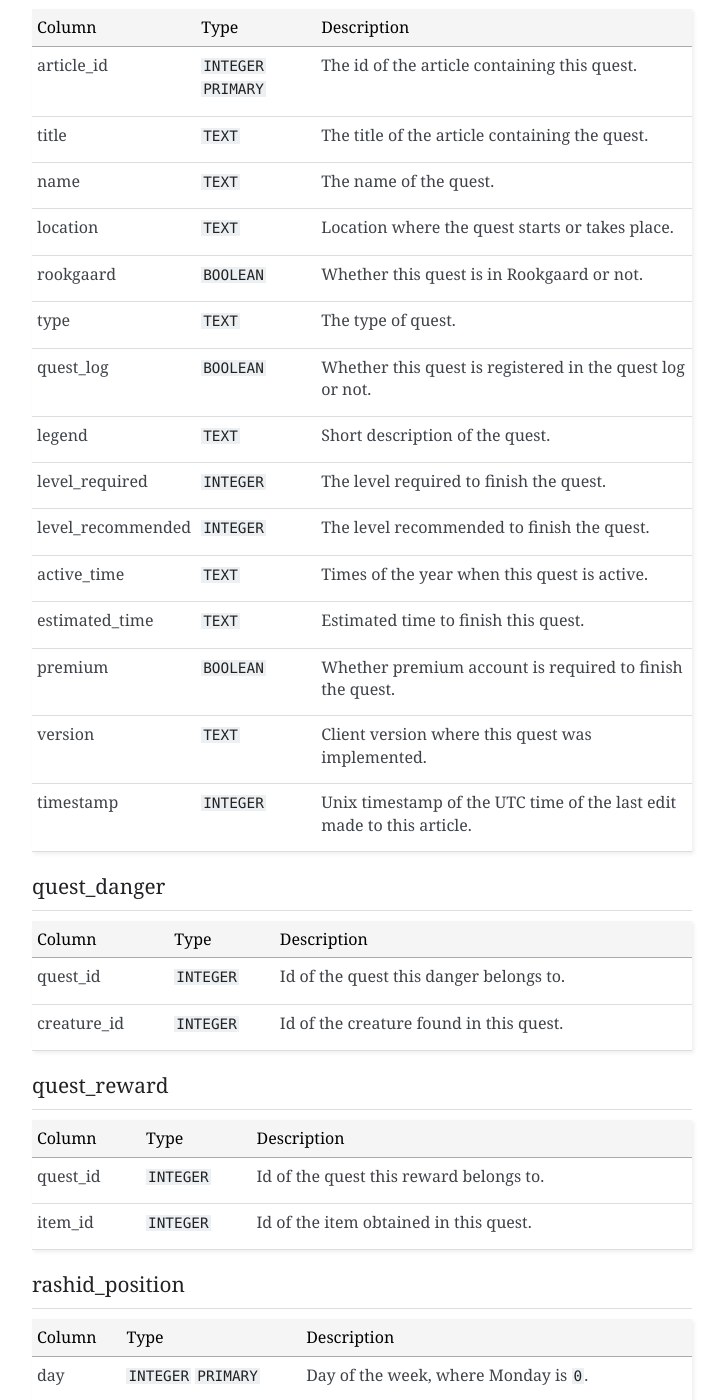
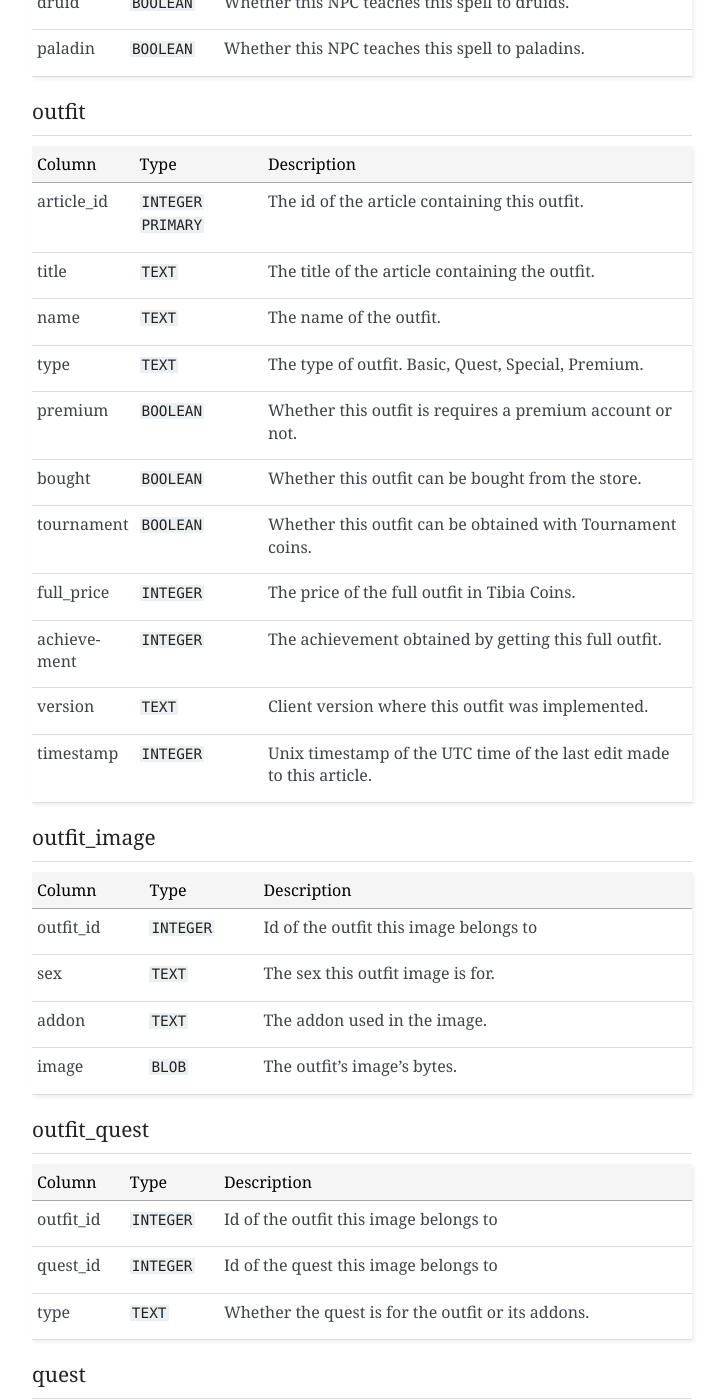
Before and after one commit to Galarzaa90/tibiawiki-sql, a Sphinx documentation site: the page built from docs/schema.rst, in a window 1280 px wide and 1400 px high, scrolled down 13645 px. Shown: the whole window, without its empty margins (388-1112 px from the left). Built offline with Sphinx 7.4.7, drawn with Linux system fonts in a browser that asks for light colours; some of the changed text lies outside the part shown.

Commit message:
Added type column to outfit_quest - Added TibiaWiki logo to documentation index - Added new tables to schema documentation

```diff
--- a/docs/index.rst
+++ b/docs/index.rst
@@ -20,6 +20,10 @@ TibiaWikiSQL is a script that generates a SQLite database from TibiaWiki article
 
 This allows you to have all the data available at once, as well as take advantage of the features of a relational database.
 
+All information is gathered from TibiaWiki, click the image to visit and contribute to the project!
+
+.. image:: images/TibiaWiki.gif
+   :target: https://tibia.fandom.com
 
 * :ref:`genindex`
 * :ref:`modindex`
--- a/docs/schema.rst
+++ b/docs/schema.rst
@@ -53,6 +53,12 @@ Tables
 | `npc_offer_sell`_     | Contains all the NPCs’ sell offers.             |
 +-----------------------+-------------------------------------------------+
 | `npc_spell`_          | Contains all the spells NPCs teach.             |
++-----------------------+-------------------------------------------------+
+| `outfit`_             | Contains information for all outfits.           |
++-----------------------+-------------------------------------------------+
+| `outfit_image`_       | Contains images for all outfits.                |
++-----------------------+-------------------------------------------------+
+| `outfit_quest`_       | Contains outfit and addon rewards for quests.   |
 +-----------------------+-------------------------------------------------+
 | `quest`_              | Contains information for all quests.            |
 +-----------------------+-------------------------------------------------+
@@ -663,6 +669,64 @@ npc_spell
 |          |             | paladins.                                  |
 +----------+-------------+--------------------------------------------+
 
+
+outfit
+~~~~~~
++-------------+-------------+------------------------------------------------------------+
+|   Column    |    Type     |                        Description                         |
++=============+=============+============================================================+
+| article_id  | ``INTEGER`` | The id of the article containing this outfit.              |
+|             | ``PRIMARY`` |                                                            |
++-------------+-------------+------------------------------------------------------------+
+| title       | ``TEXT``    | The title of the article containing the outfit.            |
++-------------+-------------+------------------------------------------------------------+
+| name        | ``TEXT``    | The name of the outfit.                                    |
++-------------+-------------+------------------------------------------------------------+
+| type        | ``TEXT``    | The type of outfit. Basic, Quest, Special, Premium.        |
++-------------+-------------+------------------------------------------------------------+
+| premium     | ``BOOLEAN`` | Whether this outfit is requires a premium account or not.  |
++-------------+-------------+------------------------------------------------------------+
+| bought      | ``BOOLEAN`` | Whether this outfit can be bought from the store.          |
++-------------+-------------+------------------------------------------------------------+
+| tournament  | ``BOOLEAN`` | Whether this outfit can be obtained with Tournament coins. |
++-------------+-------------+------------------------------------------------------------+
+| full_price  | ``INTEGER`` | The price of the full outfit in Tibia Coins.               |
++-------------+-------------+------------------------------------------------------------+
+| achievement | ``INTEGER`` | The achievement obtained by getting this full outfit.      |
++-------------+-------------+------------------------------------------------------------+
+| version     | ``TEXT``    | Client version where this outfit was implemented.          |
++-------------+-------------+------------------------------------------------------------+
+| timestamp   | ``INTEGER`` | Unix timestamp of the UTC time of                          |
+|             |             | the last edit made to this                                 |
+|             |             | article.                                                   |
++-------------+-------------+------------------------------------------------------------+
+
+outfit_image
+~~~~~~~~~~~~
++-----------+-------------+----------------------------------------+
+|  Column   |    Type     |              Description               |
++===========+=============+========================================+
+| outfit_id | ``INTEGER`` | Id of the outfit this image belongs to |
++-----------+-------------+----------------------------------------+
+| sex       | ``TEXT``    | The sex this outfit image is for.      |
++-----------+-------------+----------------------------------------+
+| addon     | ``TEXT``    | The addon used in the image.           |
++-----------+-------------+----------------------------------------+
+| image     | ``BLOB``    | The outfit's image's bytes.            |
++-----------+-------------+----------------------------------------+
+
+outfit_quest
+~~~~~~~~~~~~
++-----------+-------------+----------------------------------------------------+
+|  Column   |    Type     |                    Description                     |
++===========+=============+====================================================+
+| outfit_id | ``INTEGER`` | Id of the outfit this image belongs to             |
++-----------+-------------+----------------------------------------------------+
+| quest_id  | ``INTEGER`` | Id of the quest this image belongs to              |
++-----------+-------------+----------------------------------------------------+
+| type      | ``TEXT``    | Whether the quest is for the outfit or its addons. |
++-----------+-------------+----------------------------------------------------+
+
 quest
 ~~~~~
 +-------------------+-------------+-----------------------------------------------------------+
```
Also changed, not shown: 2 other files.
